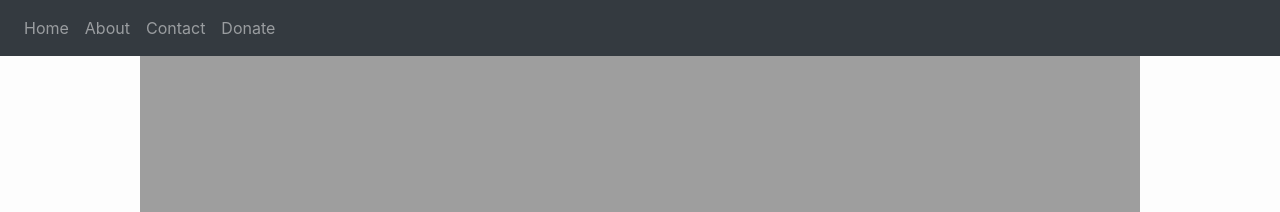
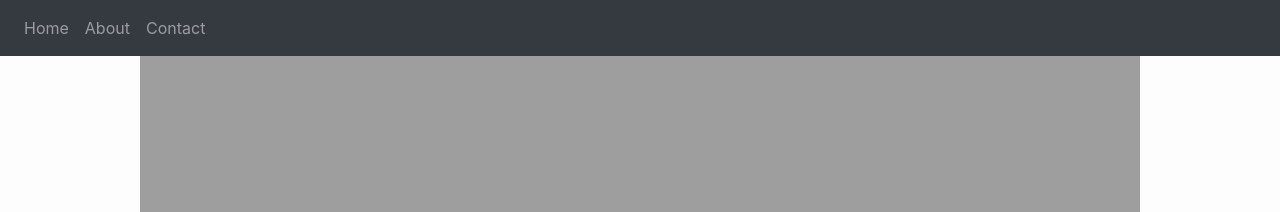
Before and after one commit to christopherbarilla/christopherbarilla.github.io, a Jekyll site: the page built from index.html, in a window 1280 px wide. Shown: the top 212 px of the page. Built offline with Jekyll 4.4.1, drawn with Linux system fonts in a browser that asks for light colours; nearby versions of some CDN libraries.

Commit message:
Update default.html

```diff
--- a/_layouts/default.html
+++ b/_layouts/default.html
@@ -65,9 +65,6 @@
             <a class="nav-link" href="https://christopherbarilla.github.io/contact"">Contact</a>
           </li>
 
-          <li class="nav-item">
-            <a class="nav-link" href="https://christopherbarilla.github.io/donate" target="_blank">Donate</a>
-          </li>
         </ul>
 
         <!--
```
